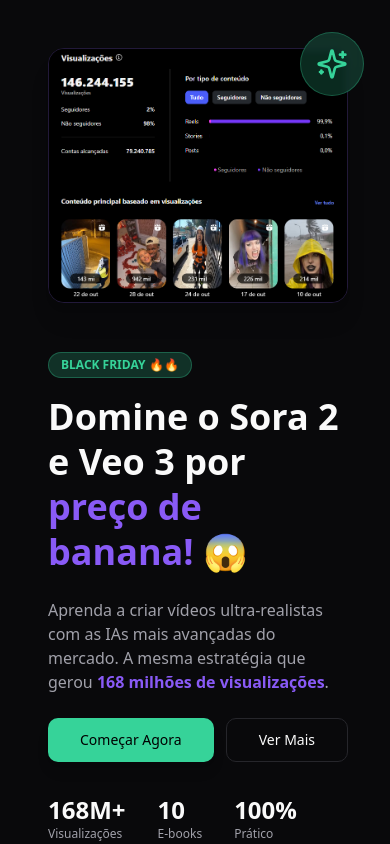
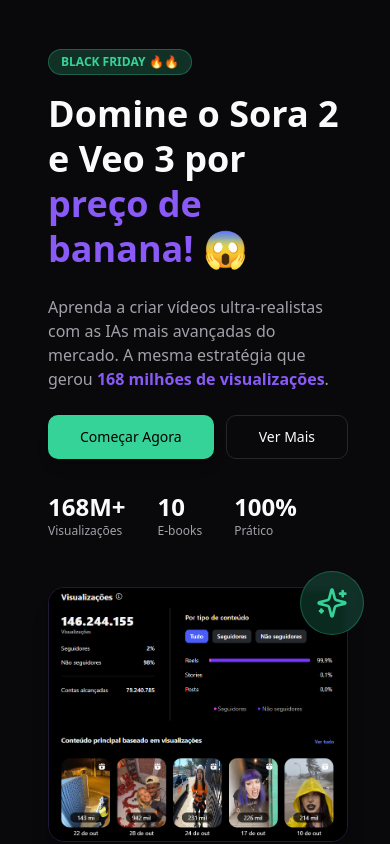
Before and after one commit to cosmozoico/veosora-vault, a React (Vite) app: page / in a window 390 px wide. Shown: the top 844 px of the page. Built offline with nearby package versions, Linux system fonts and the light colour scheme; the HTML template or start-up script is replaced by a standard one.

Commit message:
Invert hero section order for mobile
Invert the order of the hero section content and image for mobile view. The text content will now appear first, followed by the image, while maintaining the original desktop layout.

```diff
--- a/src/pages/Index.tsx
+++ b/src/pages/Index.tsx
@@ -17,7 +17,7 @@ const Index = () => {
         <div className="container mx-auto max-w-7xl">
           <div className="grid md:grid-cols-2 gap-12 items-center">
             {/* Left Content */}
-            <div className="order-2 md:order-1">
+            <div className="md:order-1">
               <Badge className="mb-4 bg-accent/20 text-accent border-accent/30 text-xs px-3 py-1">
                 BLACK FRIDAY 🔥🔥
               </Badge>
@@ -56,7 +56,7 @@ const Index = () => {
             </div>
 
             {/* Right Image/Video */}
-            <div className="order-1 md:order-2 relative">
+            <div className="md:order-2 relative">
               <div className="relative rounded-2xl overflow-hidden border border-primary/20 shadow-xl">
                 <img src={metricasImg} alt="Métricas de visualizações - 146.244.155 visualizações" className="w-full h-auto" />
               </div>
```
